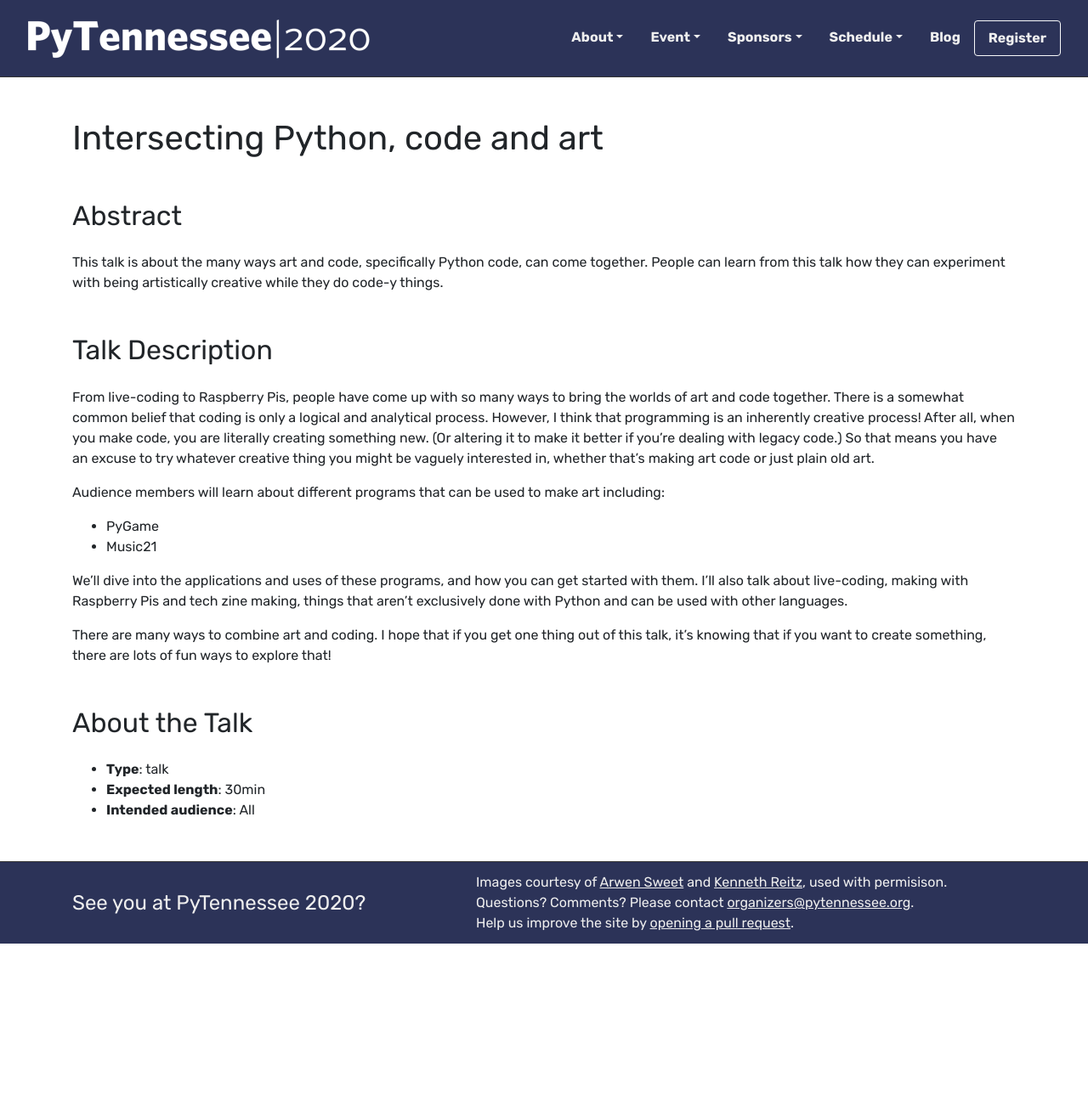
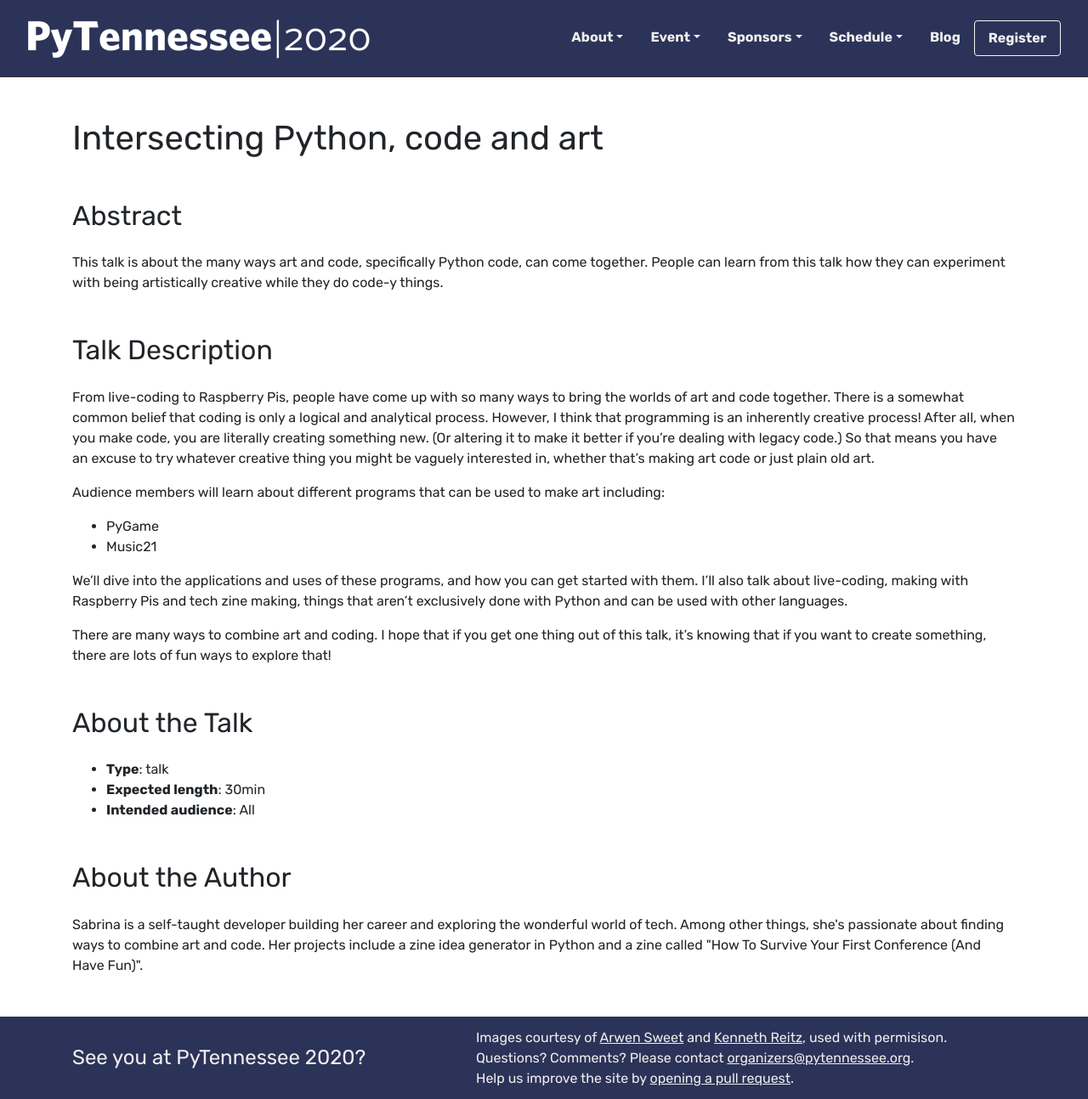
Before and after one commit to pytennessee/pytn-2020, a Jekyll site: the page built from _talks/intersecting-python-code-and-art.md, in a window 1280 px wide. Shown: the whole page at 85% size. Built offline with Jekyll 4.4.1, drawn with Linux system fonts in a browser that asks for light colours; before the commit the page ends 1111 px from its top, so only the background shows below that.

Commit message:
Add speaker bio

```diff
--- a/_talks/intersecting-python-code-and-art.md
+++ b/_talks/intersecting-python-code-and-art.md
@@ -3,7 +3,10 @@ title: "Intersecting Python, code and art"
 layout: talk
 body_class: talk
 permalink: "talks/intersecting-python-code-and-art"
-about:
+about: >
+    Sabrina is a self-taught developer building her career and exploring the wonderful world of tech.
+    Among other things, she's passionate about finding ways to combine art and code.
+    Her projects include a zine idea generator in Python and a zine called "How To Survive Your First Conference (And Have Fun)".
 abstract: "This talk is about the many ways art and code, specifically Python code, can come together. People can learn from this talk how they can experiment with being artistically creative while they do code-y things."
 type: talk
 expected_length: 30min
```
